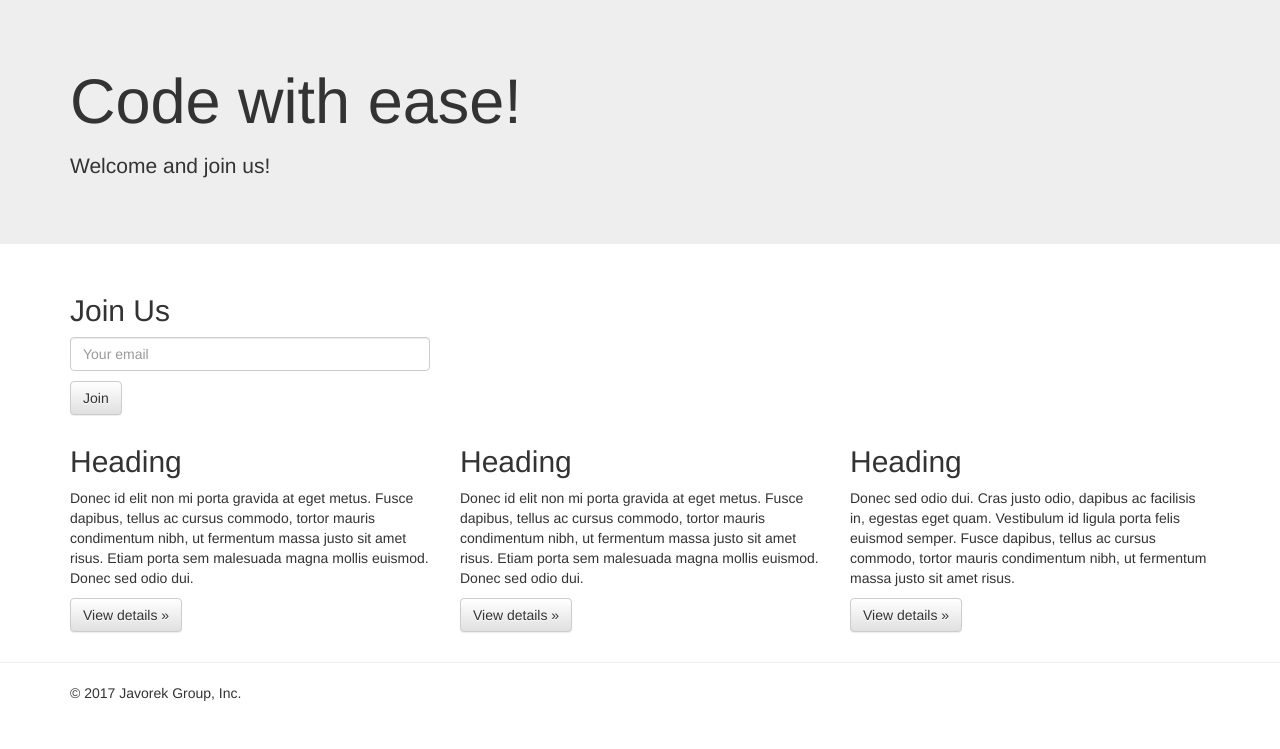
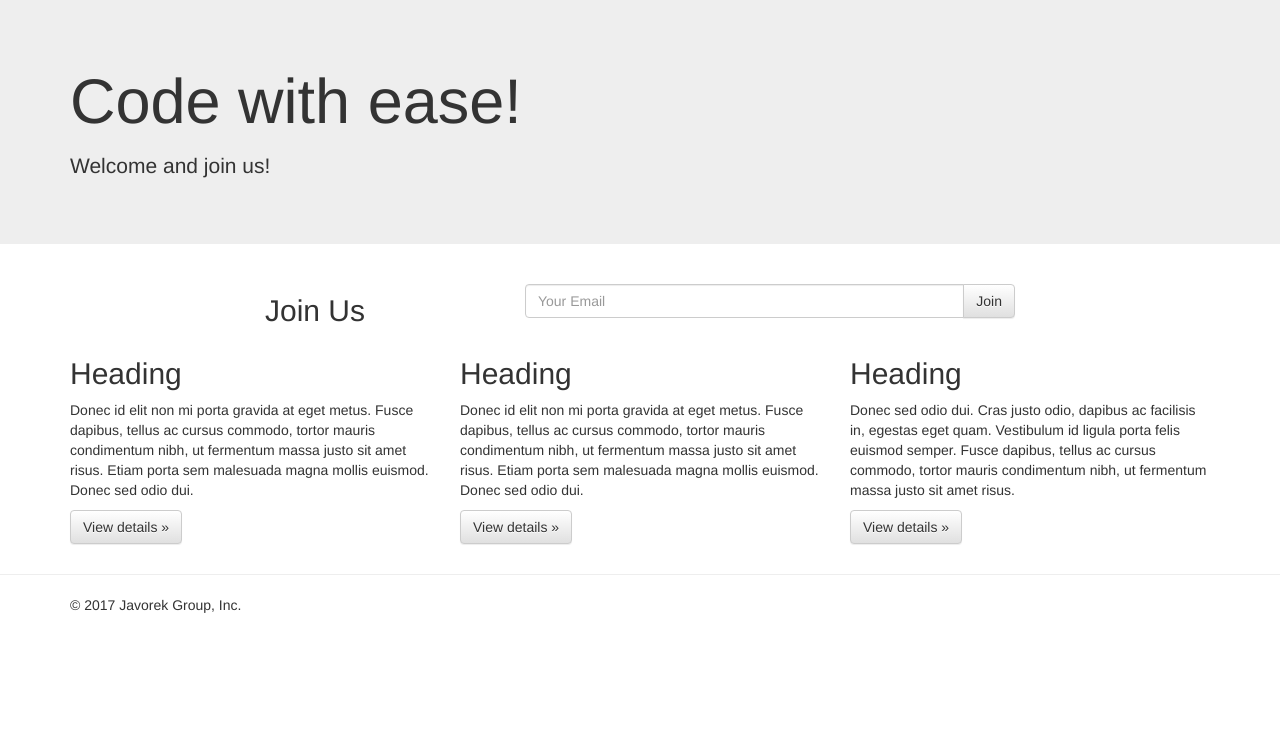
Before and after one commit to jjavorek/first-django-project, a Django app: page / in a window 1280 px wide. Shown: the part 51-800 px from the top of the page. Run offline with Django 3.2, Linux system fonts and the light colour scheme; data comes from the database, SQL or seed files in the repository; some libraries are stand-ins or nearby versions.

Commit message:
Update signup rendering form

```diff
--- a/pages/templates/pages/home.html
+++ b/pages/templates/pages/home.html
@@ -40,16 +40,29 @@
 
     <div class="container">
       <!-- Example row of columns -->
+      <div class='row'>
+        <div class='col-sm-8 col-sm-offset-2'>
           <div class="row">
-        <div class="col-md-4">
+            <div class="col-xs-4">
               <h2>Join Us</h2>
+            </div>
+            <div class='col-xs-8'>
                 <p>
                 <form method='POST' action=''>{% csrf_token %}
-            {{ form.as_p }}
+              <!-- {{ form.as_p }} -->
+                <div class="input-group">
+                <input type='email' name='email' placeholder="Your Email" class='form-control'>
+                <span class="input-group-btn">
                   <input type='submit' value='Join' class='btn btn-default' />
+                </span>
+              </div><!-- /input-group -->
+
+
+
               </form>
               </p>
           </div>
+    </div></div>
     </div>
 
 
```
Lines whose indentation alone changed are shown as unchanged.
